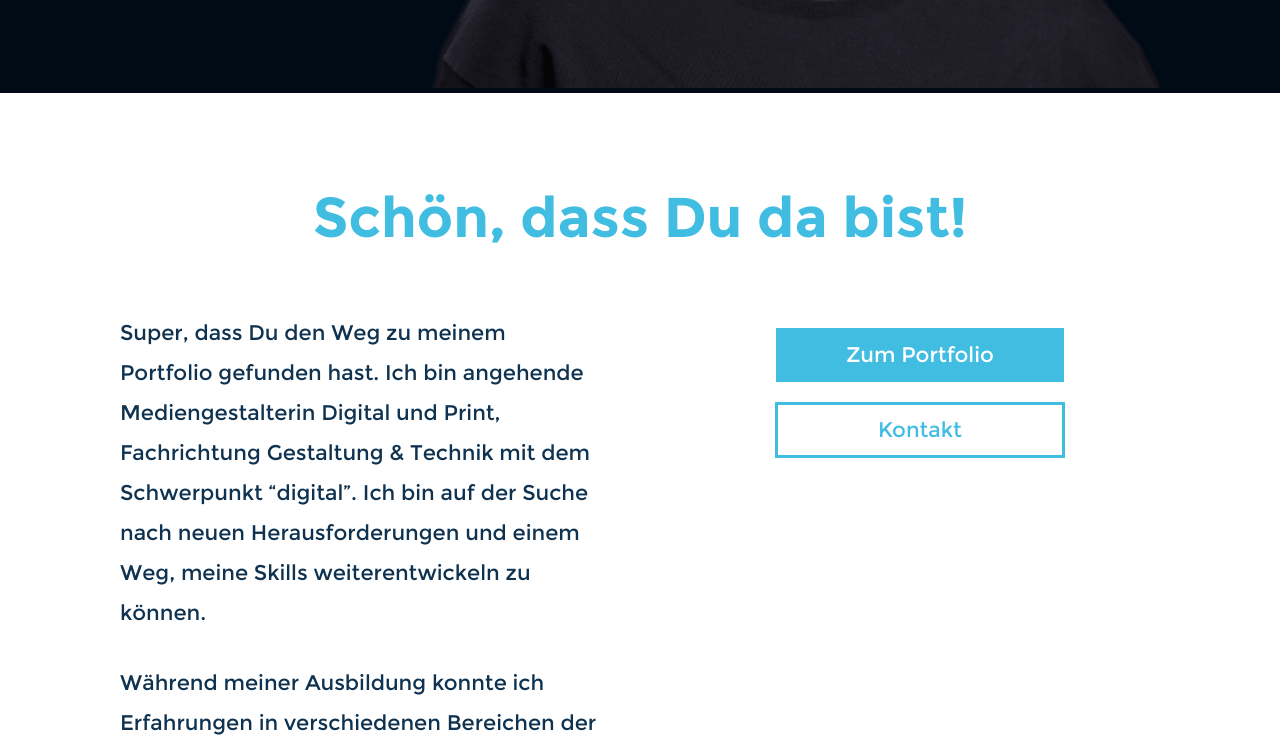
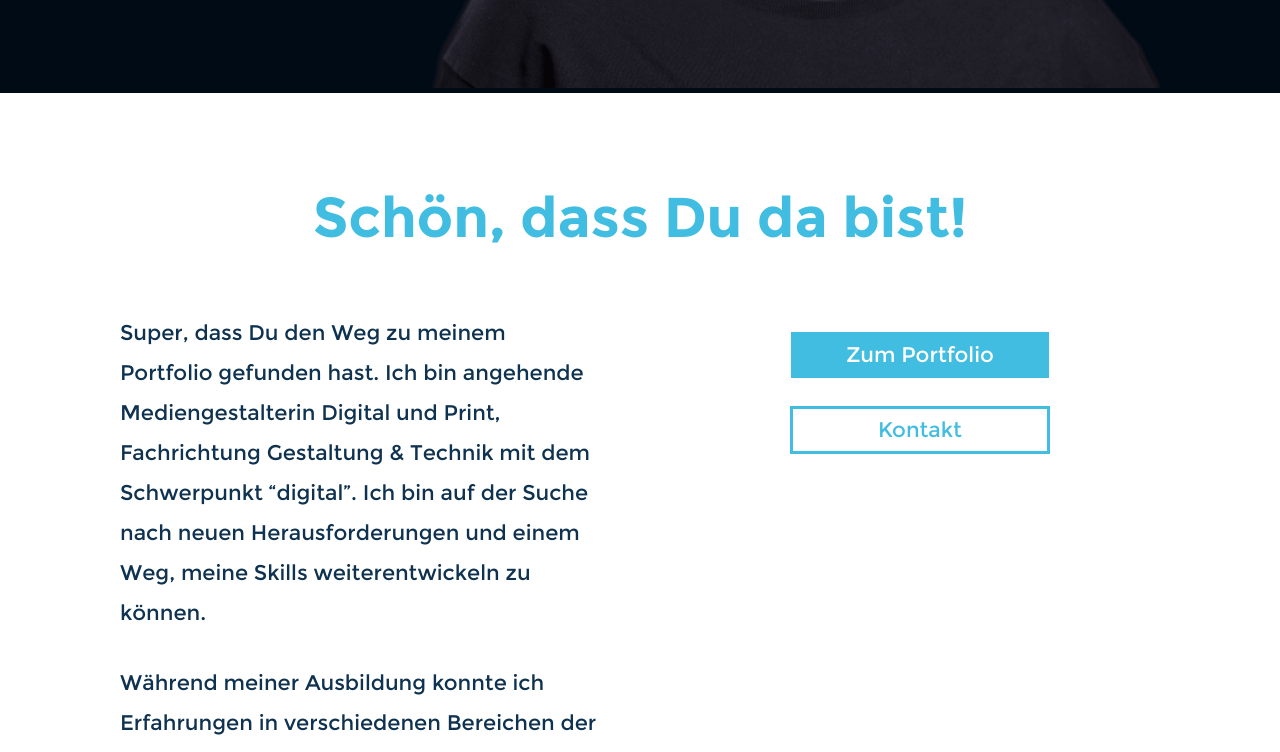
Before and after one commit to vividaecher/viviroofs, a website: page index.html in a window 1280 px wide. Shown: the part 659-1411 px from the top of the page. Drawn offline with Linux system fonts and the light colour scheme.

```diff
--- a/scss/main.scss
+++ b/scss/main.scss
@@ -206,9 +206,9 @@
 
 .wrapper-start {
   background: $white;
-
   padding-left: 20px;
   padding-right: 20px;
+  min-height: 100%;
 
   @media screen and (min-width: $screen-laptop) {
     padding-left: 120px;
@@ -681,6 +681,7 @@
         @media screen and (min-width: $screen-hd) {
           order: 2;
           width: 40%;
+          margin-top: 45px;
         }
       }
 
@@ -691,7 +692,7 @@
 
     .cta-button {
       text-align: center;
-
+      width: 100%;
 
       @media screen and (min-width: $screen-tablet) {
         margin-right: 30px;
@@ -701,13 +702,13 @@
         margin-right: 0;
       }
 
-      .cta{
+      .cta {
         background: $secondary-color;
         border: none;
-        padding: 14px 70px;
         cursor: pointer;
         text-align: center;
         color: $white;
+        padding: 10px 55px;
       }
 
       /*&:hover, &:focus {
@@ -733,6 +734,6 @@
         cursor: pointer;
         text-align: center;
         color: $secondary-color;
-        padding: 12px 100px;
+        padding: 8px 85px;
       }
     }
```
Also changed, not shown: content/portfolio.html (+1 -1 lines), css/main.css, 1 other file.
